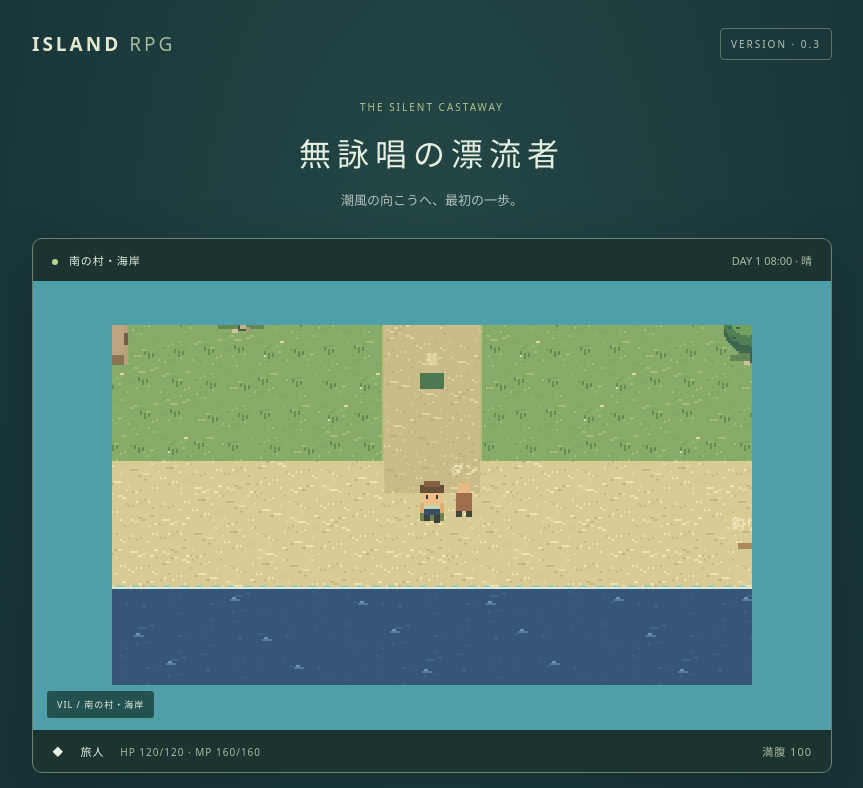
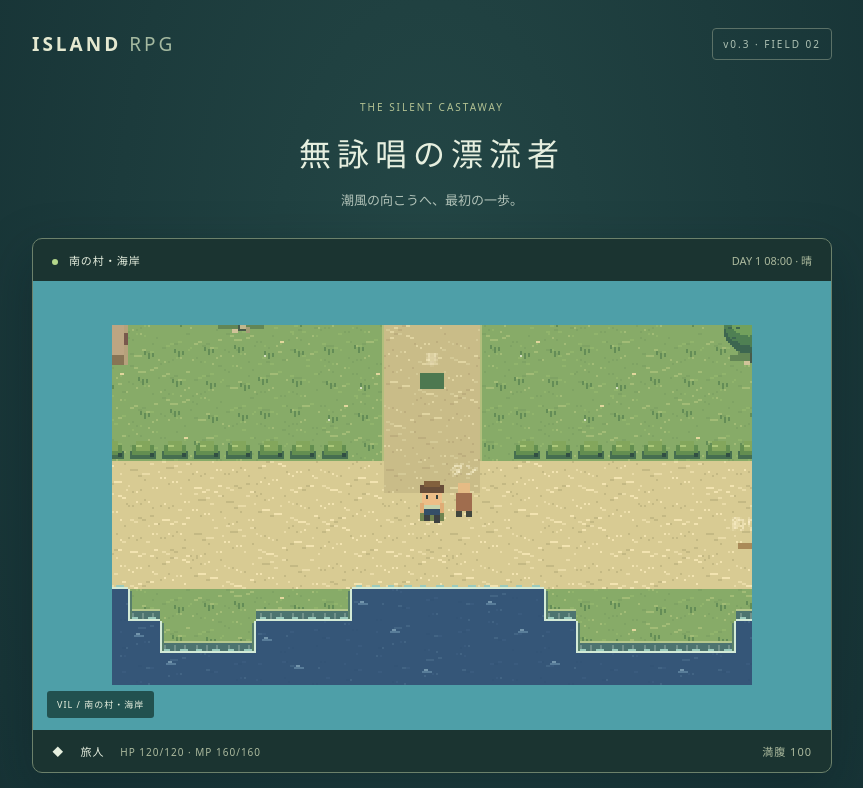
Before and after one commit to masato-ux/island-rpg, a website built with Vite: page index.html in a window 1280 px wide. Shown: the top 788 px of the page, without its empty margins (208-1071 px from the left). Built offline with nearby package versions, Linux system fonts and the light colour scheme.

Commit message:
Make coastal field changes visible from the start and label FIELD 02

```diff
--- a/index.html
+++ b/index.html
@@ -30,7 +30,7 @@
     <main>
       <header>
         <a class="brand" href="./">ISLAND <span>RPG</span></a
-        ><span class="badge">VERSION · 0.3</span>
+        ><span class="badge">v0.3 · FIELD 02</span>
       </header>
       <section class="intro">
         <p class="eyebrow">THE SILENT CASTAWAY</p>
--- a/src/maps.ts
+++ b/src/maps.ts
@@ -104,7 +104,15 @@ export function tileAt(map: GameMap, x: number, y: number): Tile {
   if (Math.abs(x - cx) <= 1 && (map.id !== "VIL" || y < 34)) return "path";
   if (map.id !== "VIL" && Math.abs(y - cy) <= 1) return "path";
   if (map.id === "VIL") {
-    if (y >= 37 || x < 2 || x >= 46) return "water";
+    // Extend previously impassable sea into two grassy headlands. Existing land stays walkable.
+    if (x < 2 || x >= 46) return "water";
+    if (y >= 37) {
+      const west =
+        (y === 37 && x >= 15 && x <= 21) || (y === 38 && x >= 16 && x <= 18);
+      const east =
+        (y === 37 && x >= 28 && x <= 35) || (y === 38 && x >= 29 && x <= 33);
+      return west || east ? "grass" : "water";
+    }
     if (y >= 33) return "sand";
     if (
       map.buildings.some(
@@ -123,8 +131,18 @@ export function tileAt(map: GameMap, x: number, y: number): Tile {
       x > cx + 4 &&
       x < cx + 11 &&
       Math.abs(y - cy) < 7
-    )
+    ) {
+      // Trim the old rectangular water corners into stepped coves, without blocking old saves.
+      const dx = x - cx,
+        dy = y - cy;
+      if (
+        (dx === 5 && (Math.abs(dy) >= 5 || dy === -2)) ||
+        (dx === 10 && Math.abs(dy) >= 4) ||
+        (dy === -6 && dx <= 6)
+      )
+        return "grass";
       return "water";
+    }
     if (map.id === "EAST" && x > map.width * 0.7 && y > 20 && y < 50)
       return "water";
     if (map.id === "WEST" && x < 5) return "water";
--- a/src/terrain.ts
+++ b/src/terrain.ts
@@ -127,6 +127,18 @@ export class Terrain {
       edge(15, 0, 1, 16, "#d3ead6");
       edge(14, 1, 1, 14, tile === "sand" ? "#ece0ad" : "#587f6b");
     }
+    if (
+      tile === "grass" &&
+      map.id === "VIL" &&
+      y === 32 &&
+      (x < 22 || x > 26)
+    ) {
+      edge(1, 11, 13, 4, "#466e50");
+      edge(2, 8, 11, 5, "#638e50");
+      edge(4, 6, 7, 5, "#83a65c");
+      edge(4, 8, 3, 1, "#abc779");
+      edge(11, 12, 2, 2, "#314f43");
+    }
     if (tile === "grass" || tile === "wet") {
       if (path(-1, 0)) edge(0, 0, 1, 16, "#b2be7c");
       if (path(1, 0)) edge(15, 0, 1, 16, "#b2be7c");
```
Also changed, not shown: docs/validation.md (+6 -0 lines), README.md.
